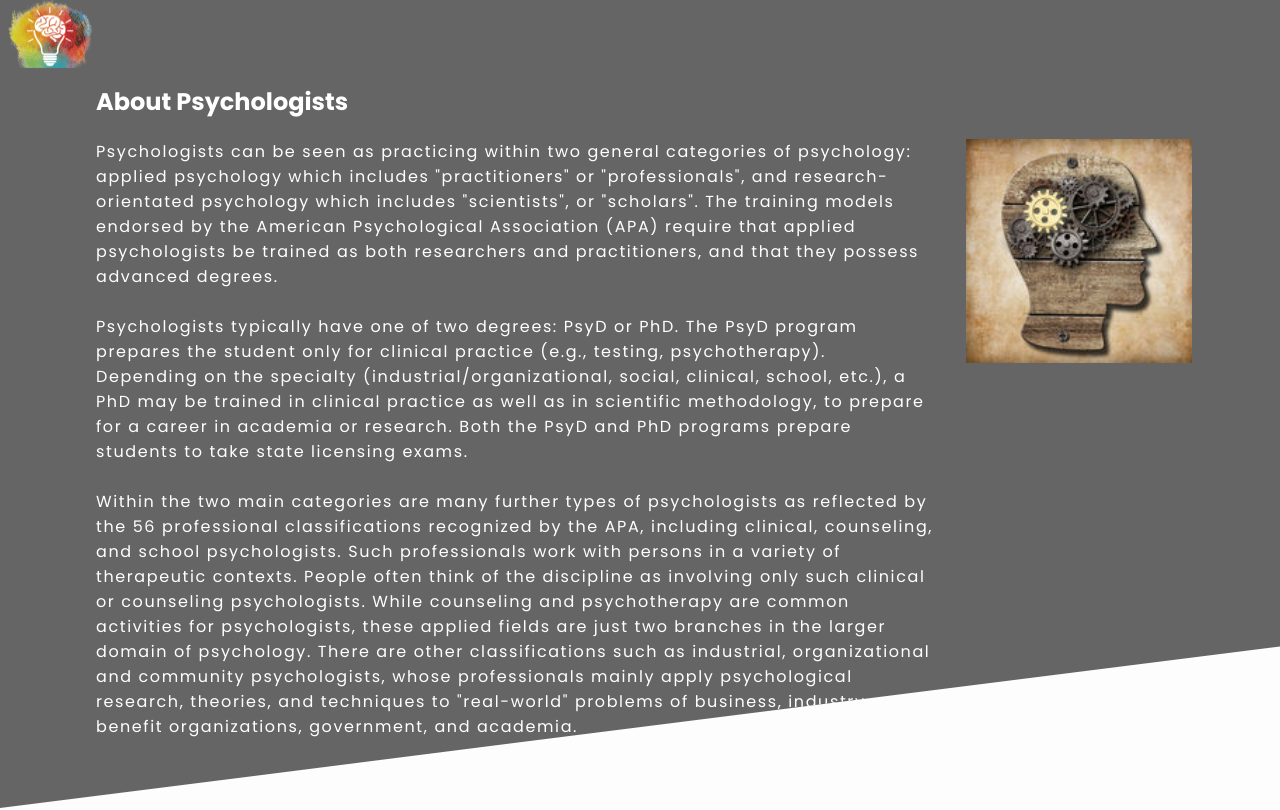
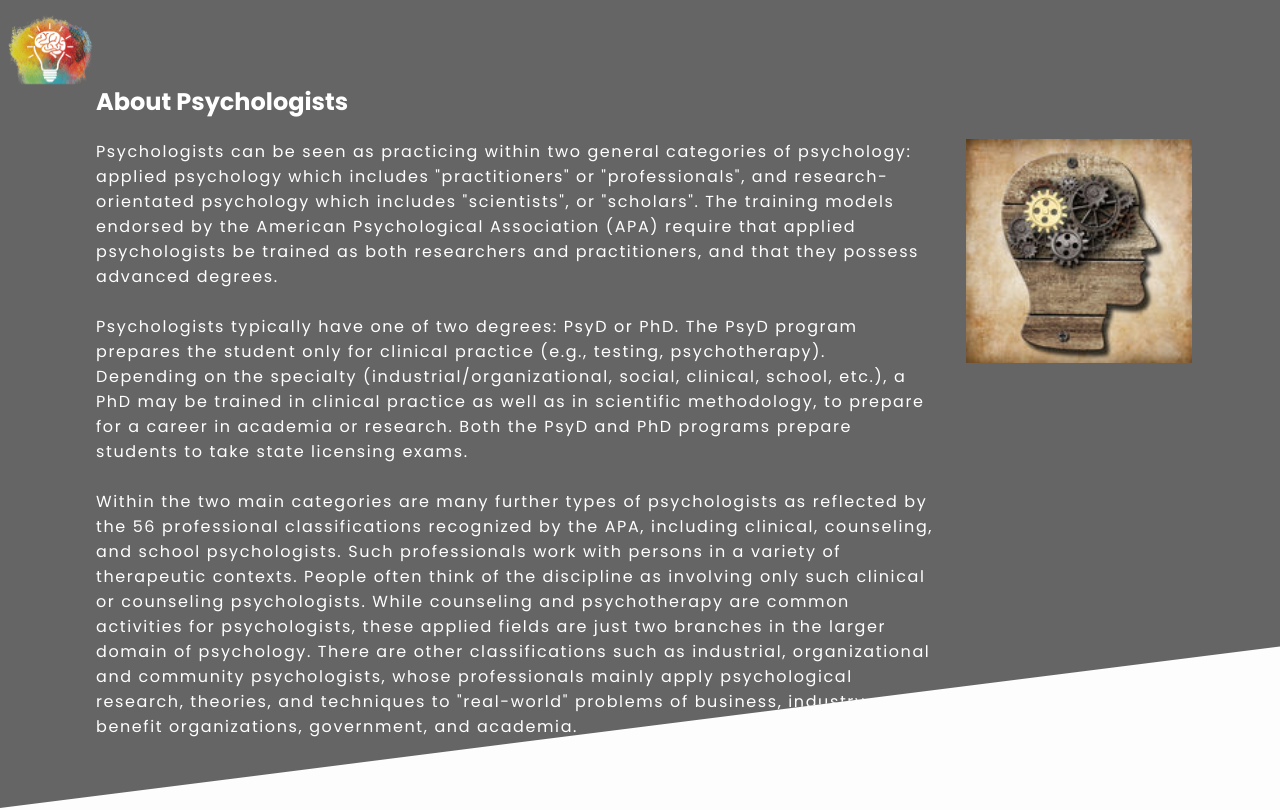
Before and after one commit to sujithj007/psychologist-website, a React (Create React App) app: page / in a window 1280 px wide. Shown: the top 810 px of the page. Built offline with nearby package versions, Linux system fonts and the light colour scheme.

Commit message:
Logo refactored

```diff
--- a/src/App.css
+++ b/src/App.css
@@ -2,7 +2,7 @@
   position: fixed;
   top: 0;
   left: 0;
-  height: 4rem;
+  height: 6rem;
   width: 100%;
   display: flex;
   align-items: center;
@@ -26,7 +26,7 @@
 
 .logo {
   height: 4.5rem;
-  padding: 1rem 0;
+  padding: 2rem 0;
 }
 
 .about-banner {
```
